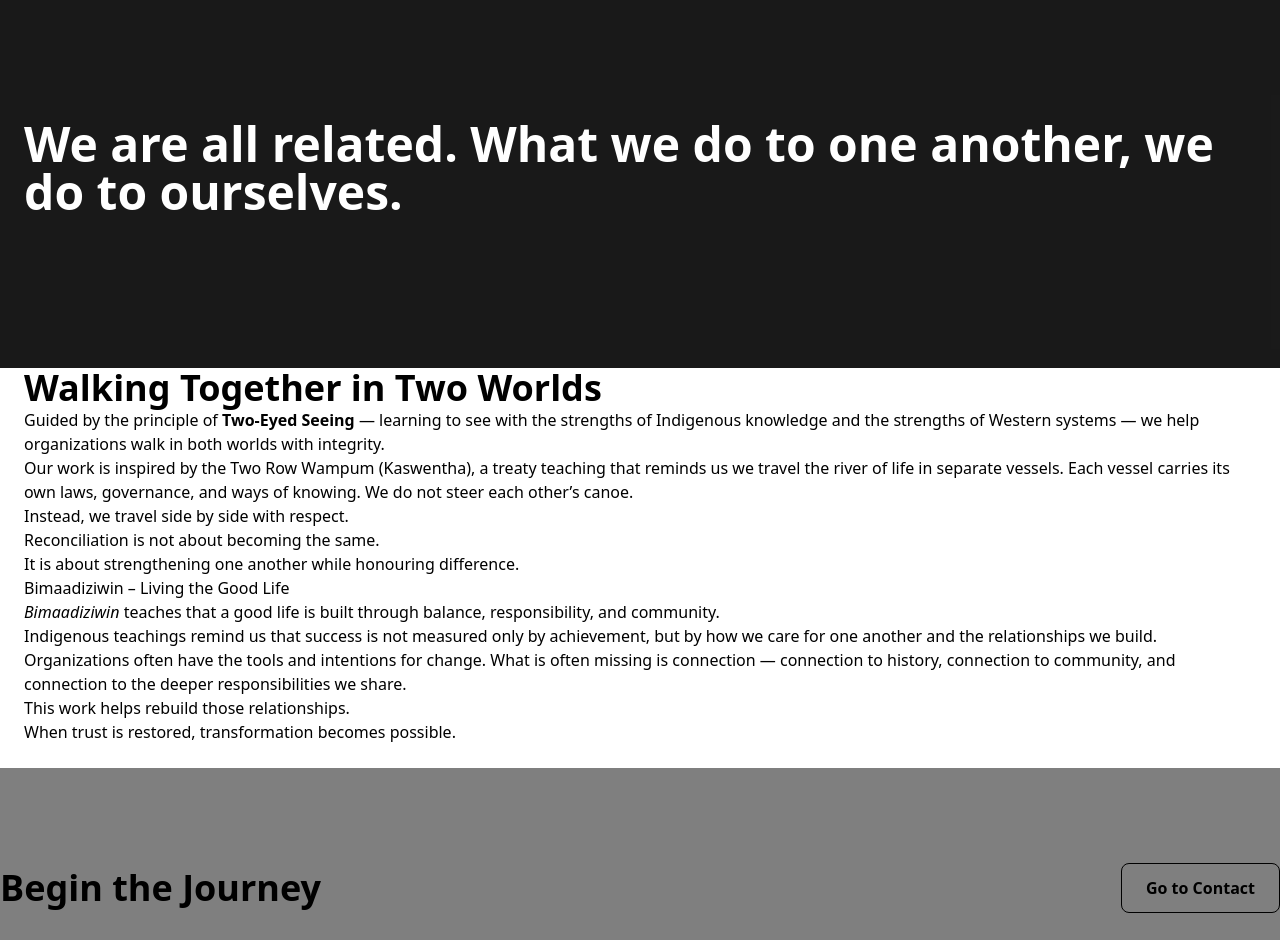
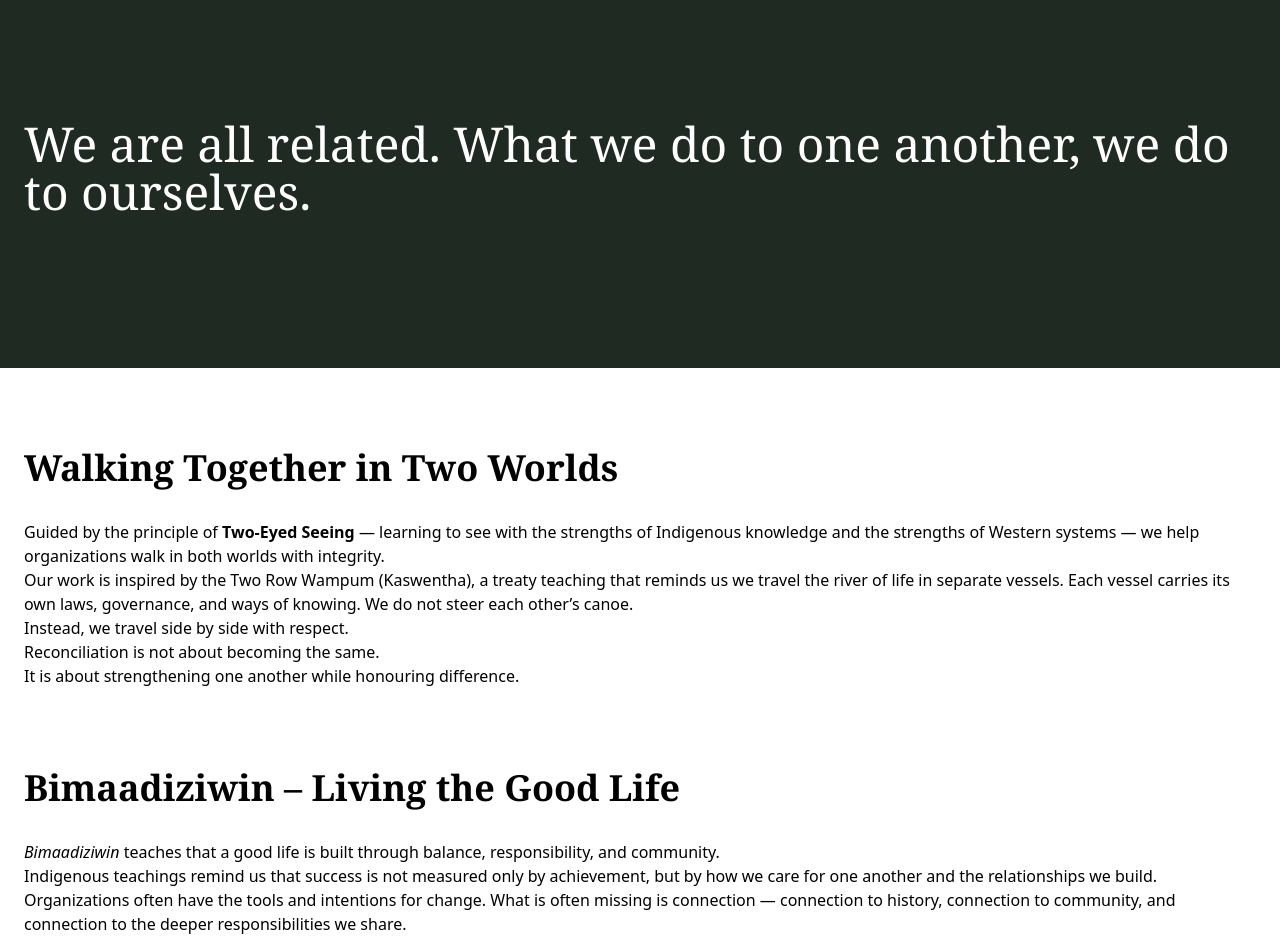
Before and after one commit to MastracciN/eli-consulting, a React (Vite) app: page / in a window 1280 px wide. Shown: the part 160-1100 px from the top of the page. Built offline with nearby package versions, Linux system fonts and the light colour scheme.

Commit message:
h2 fonts changed to serif

```diff
--- a/src/App.css
+++ b/src/App.css
@@ -3,6 +3,7 @@
 @theme {
     --color-main:#FEFCF2;
     --color-text:#1a1a1a;
+    --color-dg:#1f2a23;
 
     --color-dmg: #606C38;
     --color-pkg: #283618;
--- a/src/components/ContactSection.jsx
+++ b/src/components/ContactSection.jsx
@@ -4,18 +4,18 @@ export default function ContactSection() {
 
     return(
         <section id='contact' className='relative bg-cover bg-center'>
-            <div className='absolute inset-0 bg-black/50'></div>
+            <div className='absolute inset-0 bg-dg'></div>
 
                 <div className='relative min-h-[30vh] flex items-center'>
                     <div className='w-full max-w-[1400px] mx-auto flex items-center justify-between'>
-                        <h2 className="text-4xl font-bold">Begin the Journey</h2>
+                        <h2 className="text-4xl font-bold text-white font-serif">Begin the Journey</h2>
                         <NavLink
                             to='/contact'
                             className={({ isActive }) =>
                                 `px-6 py-3 rounded-lg font-semibold transition ${
                                 isActive
                                     ? 'bg-black text-white'
-                                    : 'border border-black text-black hover:bg-black hover:text-white'
+                                    : 'border border-white text-white hover:bg-green-900 hover:text-white'
                                 }`
                             }
                             >
--- a/src/pages/Home.jsx
+++ b/src/pages/Home.jsx
@@ -7,12 +7,12 @@ const Home = () => {
         <div>
             {/* Hero */}
             <section id='hero' className='relative bg-cover bg-center px-6'>
-                <div className='absolute inset-0 bg-black/90'></div>
+                <div className='absolute inset-0 bg-dg'></div>
 
                 <div className='relative min-h-[50vh] flex items-center'>
                     <div className='w-full max-w-[1400px] mx-auto text-white'>
                         {/* <h1 className="text-5xl font-bold">Blackbird Bimaadiziwin Consulting</h1> */}
-                        <h2 className="text-5xl font-bold">We are all related. What we do to one another, we do to ourselves.</h2>
+                        <h2 className="text-5xl font-serif">We are all related. What we do to one another, we do to ourselves.</h2>
                     </div>
                 </div>
             </section>
@@ -20,8 +20,8 @@ const Home = () => {
             <main className='px-6'>
                 <div className="min-h-[50vh] w-full max-w-[1400px] mx-auto">
 
-                    <section id="walking-together">
-                        <h2 className="text-4xl font-bold">Walking Together in Two Worlds</h2>
+                    <section id="walking-together" className='py-20'>
+                        <h2 className="text-4xl font-bold mb-8 font-serif">Walking Together in Two Worlds</h2>
                         <p>
                             Guided by the principle of <b>Two-Eyed Seeing</b> — learning to see with the strengths of Indigenous knowledge and the strengths of Western systems
                             — we help organizations walk in both worlds with integrity.
@@ -42,8 +42,8 @@ const Home = () => {
                         </p>
                     </section>
 
-                    <section id="bimaadiziwin">
-                        <h2>Bimaadiziwin – Living the Good Life</h2>
+                    <section id="bimaadiziwin" className='pb-20'>
+                        <h2 className='text-4xl font-bold mb-8 font-serif'>Bimaadiziwin – Living the Good Life</h2>
                         <p>
                             <em>Bimaadiziwin</em> teaches that a good life is built through balance, responsibility, and community.
                         </p>
```
